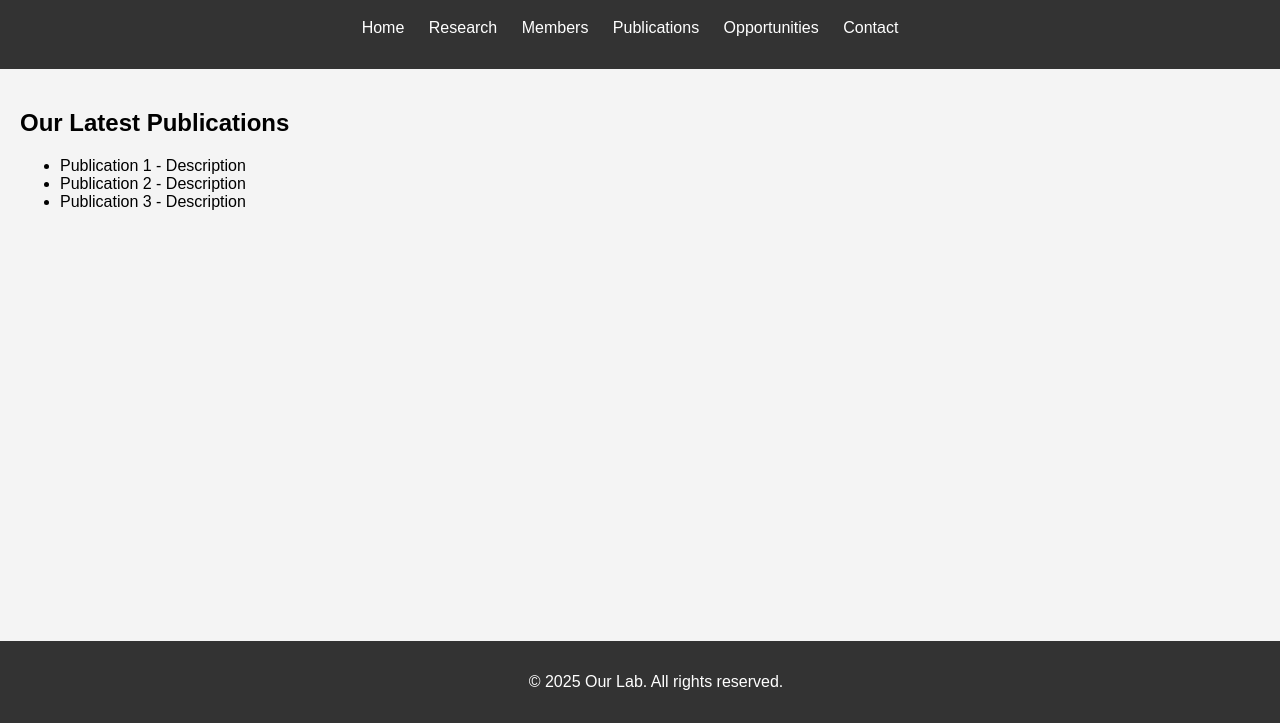
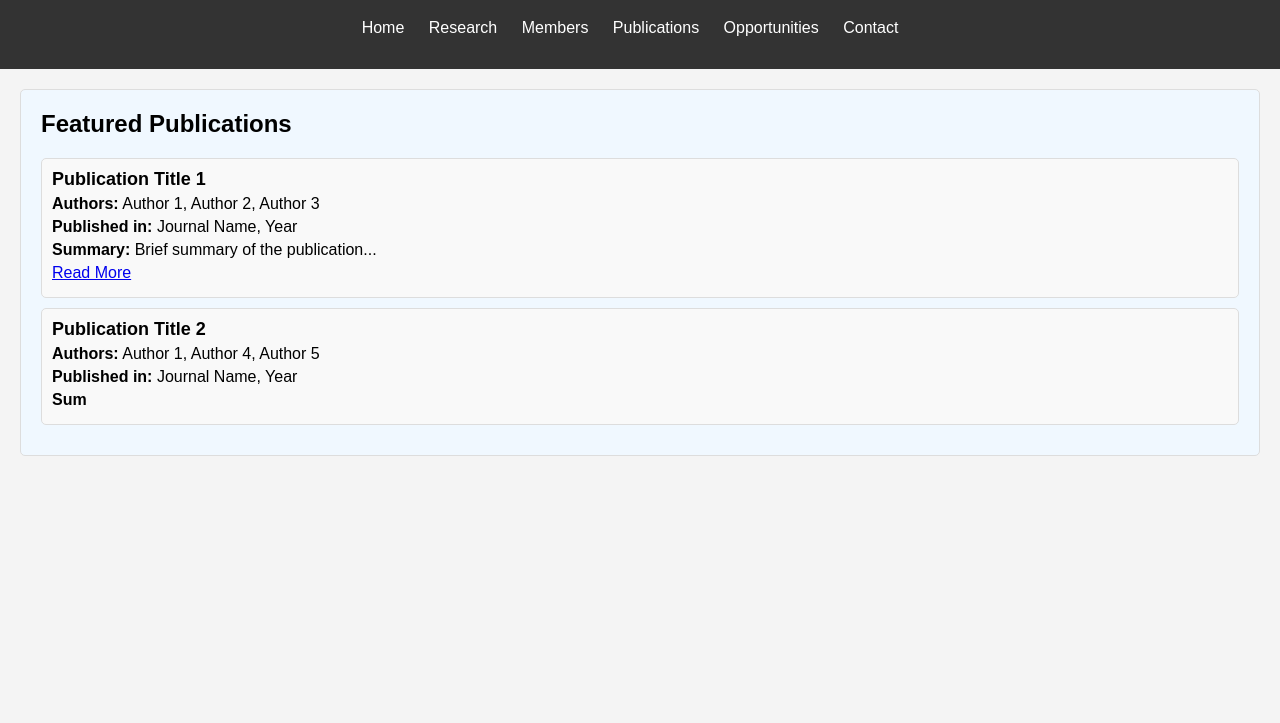
Before and after one commit to DrBAlab/Lab-Website, a plain HTML site: page publicatons.html in a window 1280 px wide. Shown: the part 77-800 px from the top of the page. Drawn offline with Linux system fonts and the light colour scheme.

Commit message:
Update publicatons.html

```diff
--- a/publicatons.html
+++ b/publicatons.html
@@ -5,6 +5,42 @@
     <meta name="viewport" content="width=device-width, initial-scale=1.0">
     <title>Publications</title>
     <link rel="stylesheet" href="assets/css/style.css">
+    <style>
+        .publication-list {
+            max-height: 400px;
+            overflow-y: scroll;
+            margin-top: 20px;
+        }
+
+        .publication-item {
+            background-color: #f9f9f9;
+            padding: 10px;
+            margin: 10px 0;
+            border-radius: 5px;
+            border: 1px solid #ddd;
+        }
+
+        .publication-item h3 {
+            margin: 0;
+            font-size: 18px;
+        }
+
+        .publication-item p {
+            margin: 5px 0;
+        }
+
+        .featured-publications {
+            background-color: #f0f8ff;
+            padding: 20px;
+            margin-bottom: 20px;
+            border-radius: 5px;
+            border: 1px solid #ddd;
+        }
+
+        .featured-publications h2 {
+            margin-top: 0;
+        }
+    </style>
 </head>
 <body>
     <header>
@@ -21,17 +57,18 @@
         </nav>
     </header>
     <main>
-        <section>
-            <h2>Our Latest Publications</h2>
-            <ul>
-                <li>Publication 1 - Description</li>
-                <li>Publication 2 - Description</li>
-                <li>Publication 3 - Description</li>
-            </ul>
-        </section>
-    </main>
-    <footer>
-        <p>&copy; 2025 Our Lab. All rights reserved.</p>
-    </footer>
-</body>
-</html>
+        <!-- Featured Publications Section -->
+        <section class="featured-publications">
+            <h2>Featured Publications</h2>
+            <div class="publication-item">
+                <h3>Publication Title 1</h3>
+                <p><strong>Authors:</strong> Author 1, Author 2, Author 3</p>
+                <p><strong>Published in:</strong> Journal Name, Year</p>
+                <p><strong>Summary:</strong> Brief summary of the publication...</p>
+                <p><a href="#">Read More</a></p>
+            </div>
+            <div class="publication-item">
+                <h3>Publication Title 2</h3>
+                <p><strong>Authors:</strong> Author 1, Author 4, Author 5</p>
+                <p><strong>Published in:</strong> Journal Name, Year</p>
+                <p><strong>Sum
```
